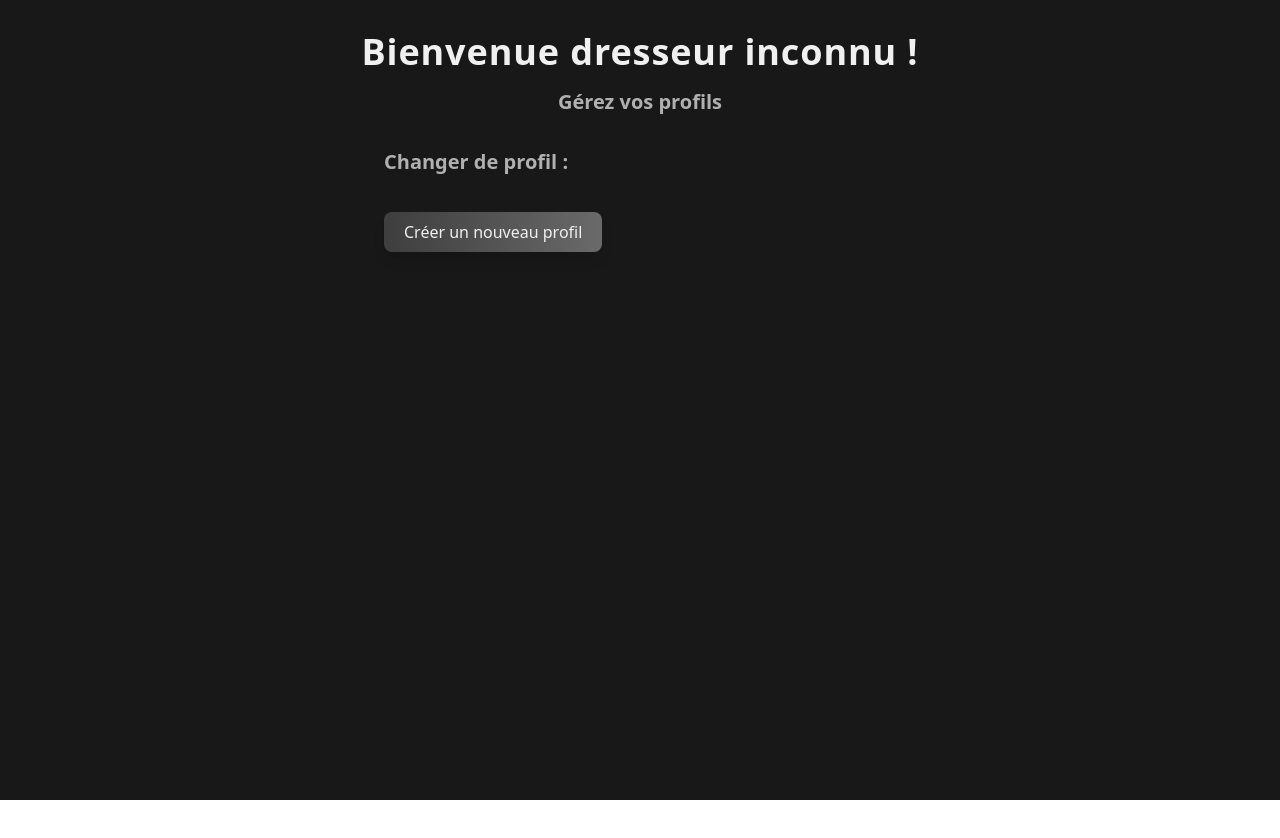
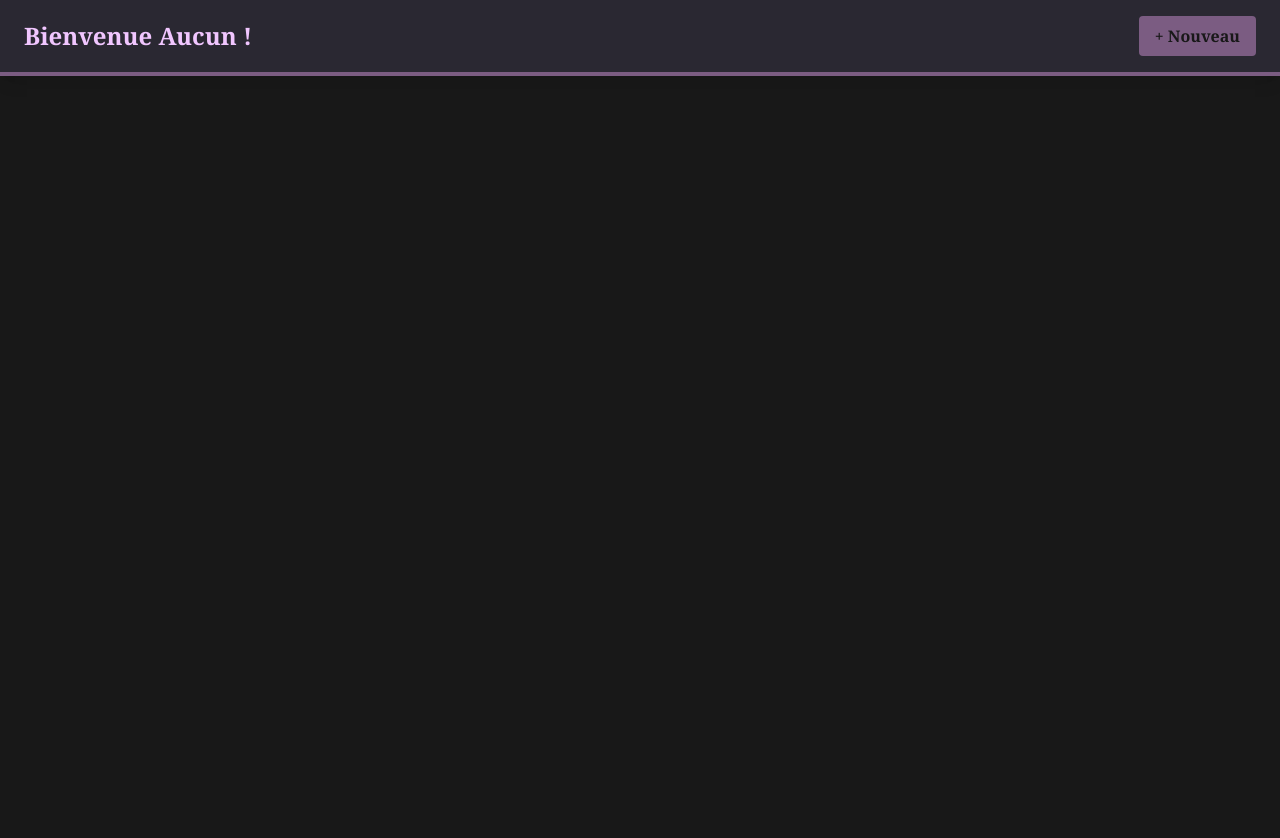
Before and after one commit to Revoky/B3_AdvancedFront_Pokedex, a React (Vite) app: page / in a window 1280 px wide. Shown: the top 838 px of the page. Before the commit the page ends 800 px from the top, so only its background shows below. Built offline with nearby package versions, Linux system fonts and the light colour scheme.

Commit message:
router+header

```diff
--- a/package.json
+++ b/package.json
@@ -13,7 +13,7 @@
     "@tailwindcss/vite": "^4.1.4",
     "react": "^19.0.0",
     "react-dom": "^19.0.0",
-    "react-router-dom": "^7.5.1"
+    "react-router-dom": "^7.6.0"
   },
   "devDependencies": {
     "@eslint/js": "^9.22.0",
--- a/src/App.tsx
+++ b/src/App.tsx
@@ -1,17 +1,17 @@
-import React from "react";
-import { BrowserRouter as Router, Routes, Route } from "react-router-dom";
-import SignupPage from "./pages/SignupPage";
-import HomePage from "./pages/HomePage";
+// import React from "react";
+// import { BrowserRouter as Router, Routes, Route } from "react-router-dom";
+// import SignupPage from "./pages/SignupPage";
+// import HomePage from "./pages/HomePage";
 
-const App: React.FC = () => {
-  return (
-    <Router>
-      <Routes>
-        <Route path="/" element={<HomePage />} />
-        <Route path="/signup" element={<SignupPage />} />
-      </Routes>
-    </Router>
-  );
-};
+// const App: React.FC = () => {
+//   return (
+//     <Router>
+//       <Routes>
+//         <Route path="/" element={<HomePage />} />
+//         <Route path="/signup" element={<SignupPage />} />
+//       </Routes>
+//     </Router>
+//   );
+// };
 
-export default App;
+// export default App;
--- /dev/null
+++ b/src/TrainerContext.tsx
@@ -0,0 +1,67 @@
+import React, { createContext, useContext, useEffect, useState } from "react";
+import { Trainer } from "./types.ts";
+
+type TrainerContextType = {
+  profiles: Trainer[];
+  activeTrainer: Trainer | null;
+  setActiveTrainer: (trainer: Trainer) => void;
+  addTrainer: (trainer: Trainer) => boolean;
+  deleteTrainer: (email: string) => void;
+};
+
+const TrainerContext = createContext<TrainerContextType | undefined>(undefined);
+
+export const TrainerProvider: React.FC<{ children: React.ReactNode }> = ({ children }) => {
+  const [profiles, setProfiles] = useState<Trainer[]>([]);
+  const [activeTrainer, setActiveTrainerState] = useState<Trainer | null>(null);
+
+  useEffect(() => {
+    const storedProfiles = JSON.parse(localStorage.getItem("trainerProfiles") || "[]");
+    const storedActive = JSON.parse(localStorage.getItem("activeTrainer") || "null");
+    setProfiles(storedProfiles);
+    setActiveTrainerState(storedActive);
+  }, []);
+
+  const setActiveTrainer = (trainer: Trainer) => {
+    localStorage.setItem("activeTrainer", JSON.stringify(trainer));
+    setActiveTrainerState(trainer);
+  };
+
+  const addTrainer = (newTrainer: Trainer): boolean => {
+    if (profiles.length >= 2) return false;
+
+    const updated = [...profiles, newTrainer];
+    setProfiles(updated);
+    localStorage.setItem("trainerProfiles", JSON.stringify(updated));
+    return true;
+  };
+
+  const deleteTrainer = (email: string) => {
+    const updated = profiles.filter(p => p.email !== email);
+    setProfiles(updated);
+    localStorage.setItem("trainerProfiles", JSON.stringify(updated));
+    if (activeTrainer?.email === email) {
+      const next = updated[0] ?? null;
+      setActiveTrainer(next);
+      if (next) {
+        localStorage.setItem("activeTrainer", JSON.stringify(next));
+      } else {
+        localStorage.removeItem("activeTrainer");
+      }
+    }
+  };
+
+  return (
+    <TrainerContext.Provider
+      value={{ profiles, activeTrainer, setActiveTrainer, addTrainer, deleteTrainer }}
+    >
+      {children}
+    </TrainerContext.Provider>
+  );
+};
+
+export const useTrainer = () => {
+  const context = useContext(TrainerContext);
+  if (!context) throw new Error("useTrainer must be used within a TrainerProvider");
+  return context;
+};
--- /dev/null
+++ b/src/components/Header.tsx
@@ -0,0 +1,52 @@
+import React from "react";
+import { useNavigate } from "react-router-dom";
+import { useTrainer } from "../TrainerContext.tsx";
+
+const Header: React.FC = () => {
+  const navigate = useNavigate();
+  const { profiles, activeTrainer, setActiveTrainer, deleteTrainer } = useTrainer();
+
+  return (
+    <header className="w-full px-6 py-4 bg-[#2a2832] border-b-4 border-[#7b5c82] text-white flex justify-between items-center shadow-lg">
+      <h1 className="text-2xl font-bold text-[#f1c6ff] font-serif">
+        Bienvenue {activeTrainer?.trainerName || "Aucun"} !
+      </h1>
+
+      <div className="flex items-center gap-4">
+        {profiles.length > 1 && (
+          <select
+            onChange={(e) => {
+              const selected = profiles.find(p => p.email === e.target.value);
+              if (selected) setActiveTrainer(selected);
+            }}
+            value={activeTrainer?.email ?? ""}
+            className="bg-[#3e2d46] border border-[#7b5c82] px-3 py-1 rounded text-white"
+          >
+            {profiles.map(p => (
+              <option key={p.email} value={p.email}>{p.trainerName}</option>
+            ))}
+          </select>
+        )}
+
+        {activeTrainer && (
+          <button
+            onClick={() => deleteTrainer(activeTrainer.email)}
+            className="text-red-400 hover:text-red-200 text-xl"
+            title="Supprimer le profil actif"
+          >
+            🗑️
+          </button>
+        )}
+
+        <button
+          onClick={() => navigate("/signup")}
+          className="px-4 py-2 bg-[#7b5c82] rounded hover:bg-[#8f70a0] text-[#181818] font-semibold"
+        >
+          + Nouveau
+        </button>
+      </div>
+    </header>
+  );
+};
+
+export default Header;
--- a/src/components/SignupForm.tsx
+++ b/src/components/SignupForm.tsx
@@ -1,5 +1,6 @@
 import React, { useState, useEffect } from "react";
 import { useNavigate } from "react-router-dom";
+import { useTrainer } from "../TrainerContext.tsx";
 import '../index.css';
 
 interface FormData {
@@ -25,8 +26,9 @@ const SignupForm: React.FC = () => {
   const [starters, setStarters] = useState<Pokemon[]>([]);
   const navigate = useNavigate();
 
+  const { addTrainer, setActiveTrainer } = useTrainer();
+
   useEffect(() => {
-    const fetchStarters = async () => {
     const startersData = [
       {
         name: "Bulbizarre",
@@ -45,8 +47,6 @@ const SignupForm: React.FC = () => {
       },
     ];
     setStarters(startersData);
-    };
-    fetchStarters();
   }, []);
 
   const handleChange = (e: React.ChangeEvent<HTMLInputElement | HTMLSelectElement>) => {
@@ -56,16 +56,14 @@ const SignupForm: React.FC = () => {
 
   const handleSubmit = (e: React.FormEvent) => {
     e.preventDefault();
-    const existingProfiles = JSON.parse(localStorage.getItem("trainerProfiles") || "[]");
-
-    if (existingProfiles.length >= 2) {
-      alert("Déjà deux dresseurs inscrits");
+    const trainer = { ...formData, pokedex: [] };
+    const success = addTrainer(trainer);
+    if (!success) {
+      alert("Déjà deux dresseurs inscrits !");
       return;
     }
 
-    const updatedProfiles = [...existingProfiles, formData];
-    localStorage.setItem("trainerProfiles", JSON.stringify(updatedProfiles));
-    localStorage.setItem("activeTrainer", JSON.stringify(formData));
+    setActiveTrainer(trainer);
     navigate("/");
   };
 
--- a/src/main.tsx
+++ b/src/main.tsx
@@ -1,9 +1,16 @@
 import { StrictMode } from 'react'
 import { createRoot } from 'react-dom/client'
-import App from './App.tsx'
+import { RouterProvider } from 'react-router-dom'
+import { TrainerProvider } from './TrainerContext.tsx'
+import routes from './router/routes.tsx'
+import { createBrowserRouter } from 'react-router-dom'
+
+const router = createBrowserRouter(routes)
 
 createRoot(document.getElementById('root')!).render(
   <StrictMode>
-    <App />
-  </StrictMode>,
+    <TrainerProvider>
+      <RouterProvider router={router} />
+    </TrainerProvider>
+  </StrictMode>
 )
--- a/src/pages/HomePage.tsx
+++ b/src/pages/HomePage.tsx
@@ -1,52 +1,12 @@
-import React, { useEffect, useState } from "react";
-import { useNavigate } from "react-router-dom";
-import TrainerList from "../components/TrainerList";
+import React, { useState } from "react";
+import { Pokemon } from "../types";
 import pokemonData from "../pokemon";
-import { Trainer } from "../types";
-import { Pokemon } from "../types";
 import PokemonCard from "../components/PokemonCard";
+import { useTrainer } from "../TrainerContext.tsx";
 
 const HomePage: React.FC = () => {
-  const [profiles, setProfiles] = useState<Trainer[]>([]);
-  const [activeTrainer, setActiveTrainer] = useState<Trainer | null>(null);
+  const { activeTrainer } = useTrainer();
   const [selectedPokemon, setSelectedPokemon] = useState<Pokemon | null>(null);
-  const navigate = useNavigate();
-
-  useEffect(() => {
-    const storedProfiles = JSON.parse(localStorage.getItem("trainerProfiles") || "[]");
-    const storedActive = JSON.parse(localStorage.getItem("activeTrainer") || "null");
-    setProfiles(storedProfiles);
-    setActiveTrainer(storedActive);
-  }, []);
-
-  const switchProfile = (trainer: Trainer) => {
-    setActiveTrainer(trainer);
-    localStorage.setItem("activeTrainer", JSON.stringify(trainer));
-  };
-
-  const deleteProfile = (trainerToDelete: Trainer) => {
-    const confirmDelete = window.confirm(`Supprimer ${trainerToDelete.trainerName} ?`);
-    if (!confirmDelete) return;
-
-    const updatedProfiles = profiles.filter(p => p.email !== trainerToDelete.email);
-    localStorage.setItem("trainerProfiles", JSON.stringify(updatedProfiles));
-
-    if (activeTrainer?.email === trainerToDelete.email) {
-      if (updatedProfiles.length > 0) {
-        localStorage.setItem("activeTrainer", JSON.stringify(updatedProfiles[0]));
-        setActiveTrainer(updatedProfiles[0]);
-      } else {
-        localStorage.removeItem("activeTrainer");
-        setActiveTrainer(null);
-      }
-    }
-
-    setProfiles(updatedProfiles);
-  };
-
-  const addNewProfile = () => {
-    navigate("/signup");
-  };
 
   const openPokemonData = () => {
     if (!activeTrainer) return;
@@ -58,32 +18,6 @@ const HomePage: React.FC = () => {
 
   return (
     <div className="bg-[#181818] p-8 flex flex-col items-center min-h-screen">
-
-      <div className="text-center mb-6">
-        <h1 className="text-[#f0f0f0] text-4xl font-extrabold mb-4 tracking-wide">
-          Bienvenue {activeTrainer?.trainerName || "dresseur inconnu"} !
-        </h1>
-        <h3 className="text-[#b0b0b0] text-xl font-semibold mb-2">Gérez vos profils</h3>
-      </div>
-
-      <div className="w-full max-w-lg mb-6">
-        <h3 className="text-[#b0b0b0] text-xl font-semibold mb-3">Changer de profil :</h3>
-        <TrainerList
-          profiles={profiles}
-          activeTrainerEmail={activeTrainer?.email ?? null}
-          onSwitch={switchProfile}
-          onDelete={deleteProfile}
-        />
-
-        {profiles.length < 2 && (
-          <button
-            onClick={addNewProfile}
-            className="mt-6 px-5 py-2 bg-gradient-to-r from-[#3e3e3e] to-[#6a6a6a] text-[#f0f0f0] rounded-lg shadow-lg hover:shadow-xl hover:scale-105 transition-all duration-300"
-          >
-            Créer un nouveau profil
-          </button>
-        )}
-      </div>
 
       {activeTrainer && (
         <div className="text-center mb-6">
@@ -114,8 +48,7 @@ const HomePage: React.FC = () => {
           />
         </div>
       )}
-</div>
-
+    </div>
   );
 };
 
--- /dev/null
+++ b/src/pages/NotFoundPage.tsx
@@ -0,0 +1,7 @@
+import React, { useEffect, useState } from "react";
+import { useNavigate } from "react-router-dom";
+
+const NotFoundPage: React.FC = () => {
+}
+
+export default NotFoundPage;
--- /dev/null
+++ b/src/router/RootLayout.tsx
@@ -0,0 +1,16 @@
+import React from "react";
+import { Outlet } from "react-router-dom";
+import Header from "../components/Header.tsx";
+
+const RootLayout: React.FC = () => {
+  return (
+    <div className="min-h-screen bg-[#181818] text-white font-serif">
+      <Header />
+      <main className="p-6">
+        <Outlet />
+      </main>
+    </div>
+  );
+};
+
+export default RootLayout;
--- /dev/null
+++ b/src/router/routes.tsx
@@ -0,0 +1,28 @@
+import { RouteObject } from "react-router-dom";
+import NotFound from "../pages/NotFoundPage";
+import RootLayout from "./RootLayout";
+import HomePage from "../pages/HomePage";
+import SignupPage from "../pages/SignupPage";
+
+const myRoutes: RouteObject[] = [
+  {
+    path: "/",
+    element: <RootLayout />,
+    children: [
+      {
+        index: true,
+        element: <HomePage />,
+      },
+      {
+        path: "signup",
+        element: <SignupPage />,
+      },
+      {
+        path: "*",
+        element: <NotFound />,
+      },
+    ],
+  },
+];
+
+export default myRoutes;
```
Also changed, not shown: 1 other file (tests, documents, lock files or other folders). Lines whose indentation alone changed are shown as unchanged.
